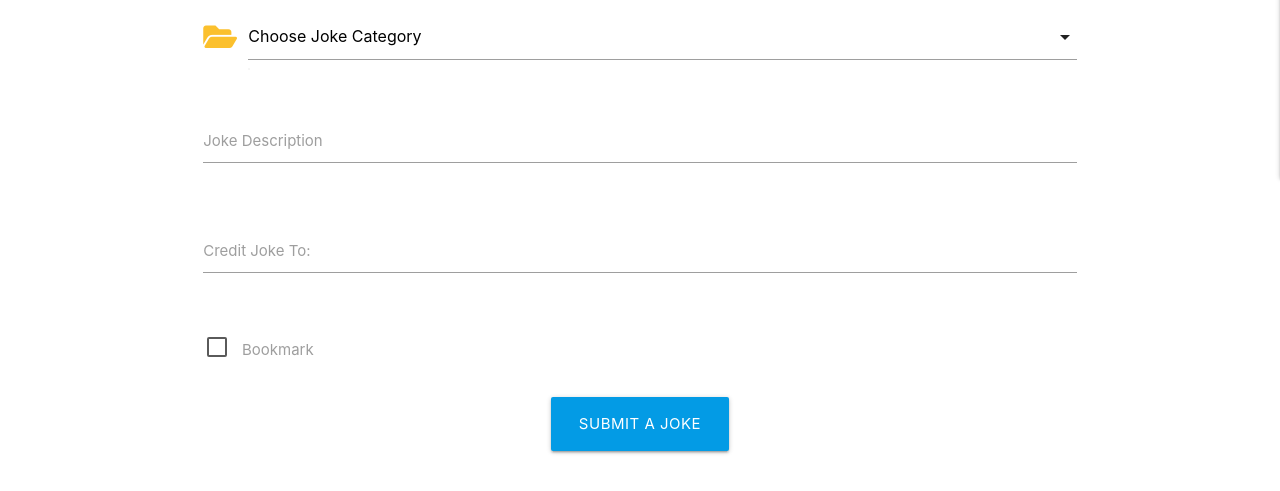
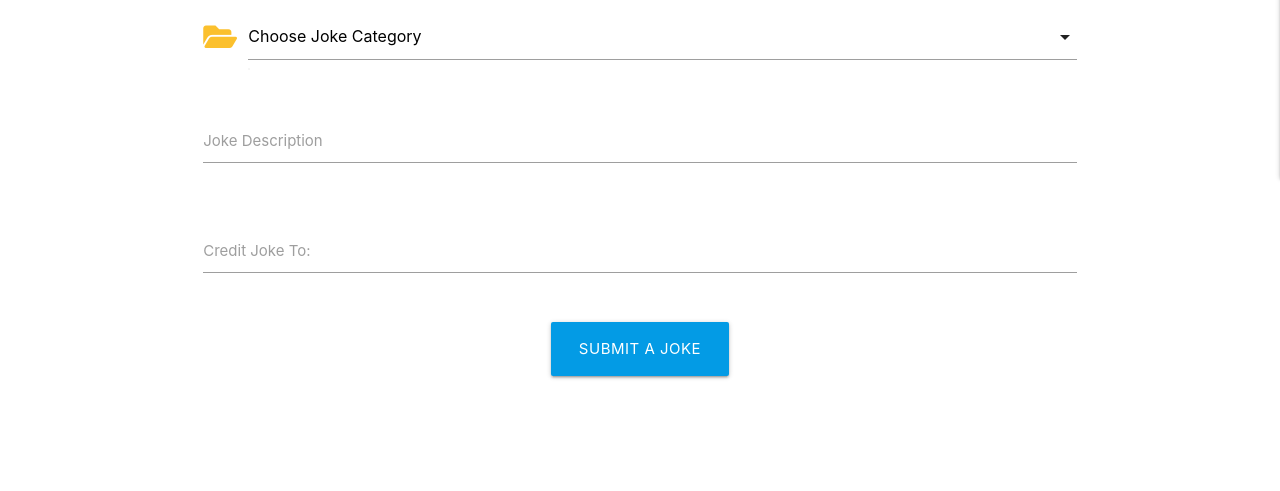
Before and after one commit to karzuin/jokes_library_MS3, a Flask app: page /add_joke in a window 1280 px wide. Shown: the part 682-1173 px from the top of the page. After the commit the page ends 1061 px from the top, so only its background shows below. Run offline with Flask 2, Linux system fonts and the light colour scheme; data that the repository does not hold is empty; some libraries are stand-ins or nearby versions.

Commit message:
Deleted bookmark checkbox from add_joke and edit_joke pages

```diff
--- a/app.py
+++ b/app.py
@@ -36,7 +36,7 @@ def coll_bookmarks(username):
     username = mongo.db.users.find_one(
         {"username": session["user"]})["username"]
     users_bookmark = list(mongo.db.users.find_one(
-            {"username": session["user"]})["users_bookmark"])
+        {"username": session["user"]})["users_bookmark"])
     jokes = list(mongo.db.jokes.find({"username": session["user"]}))
     return render_template(
             "coll_bookmarks.html", username=username.title(),
@@ -114,7 +114,6 @@ def logout():
 @app.route("/add_joke", methods=["GET", "POST"])
 def add_joke():
     if request.method == "POST":
-        bookmark = "on" if request.form.get("bookmark") else "off"
         joke = {
             "category_name": request.form.get("category_name"),
             "joke_description": request.form.get("joke_description"),
@@ -132,7 +131,6 @@ def add_joke():
 @app.route("/edit_joke/<joke_id>", methods=["GET", "POST"])
 def edit_joke(joke_id):
     if request.method == "POST":
-        bookmark = "on" if request.form.get("bookmark") else "off"
         submit = {
             "category_name": request.form.get("category_name"),
             "joke_description": request.form.get("joke_description"),
--- a/templates/add_joke.html
+++ b/templates/add_joke.html
@@ -33,13 +33,6 @@
                 <label for="created_by">Credit Joke To:</label>
             </div>
         </div>
-        <!--Bookmark-->
-        <div class="row">
-            <label for="bookmark">
-                <input type="checkbox" class="filled-in bookmark" name="bookmark" id="bookmark" />
-                <span class="bookmark">Bookmark</span>
-            </label>
-        </div>
         <!-- submit button -->
         <div class="row">
             <div class="col s12 center-align">
```
Also changed, not shown: templates/coll_bookmarks.html (+3 -9 lines), templates/edit_joke.html (+0 -7 lines).
